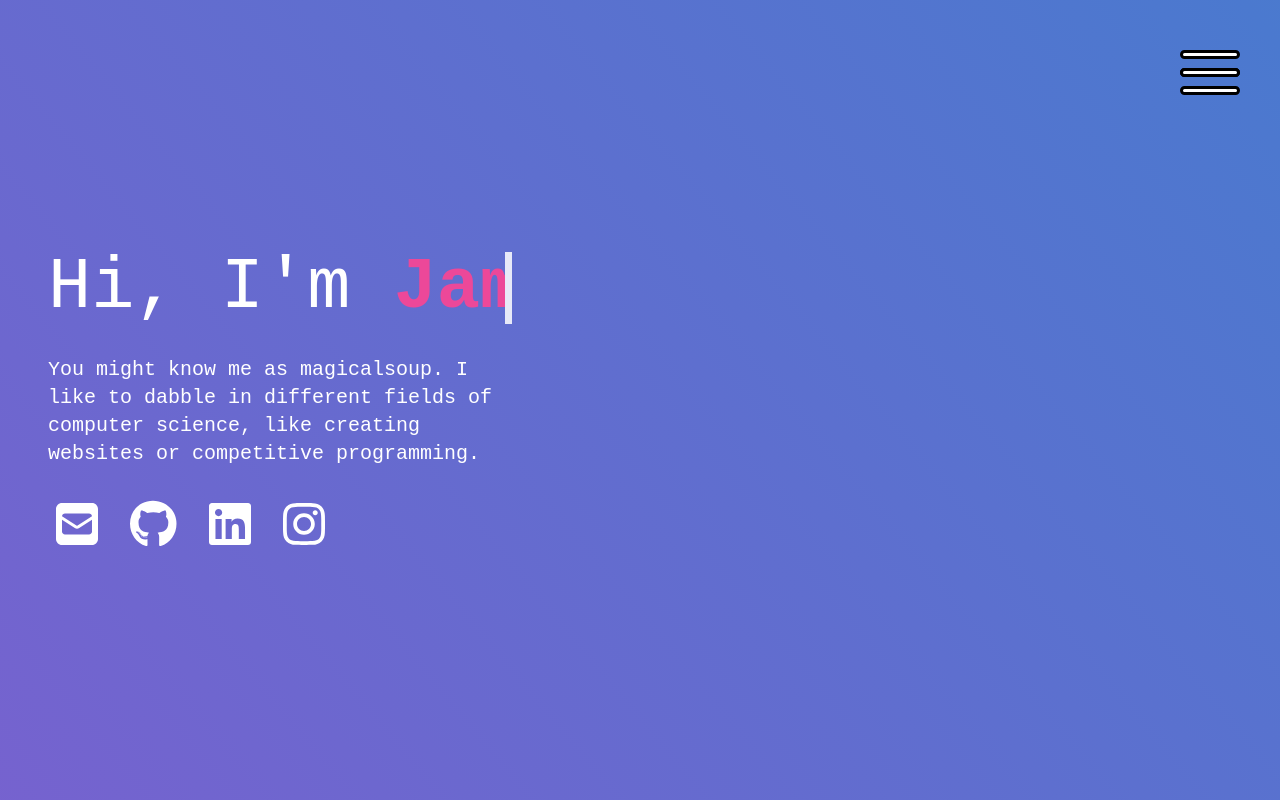
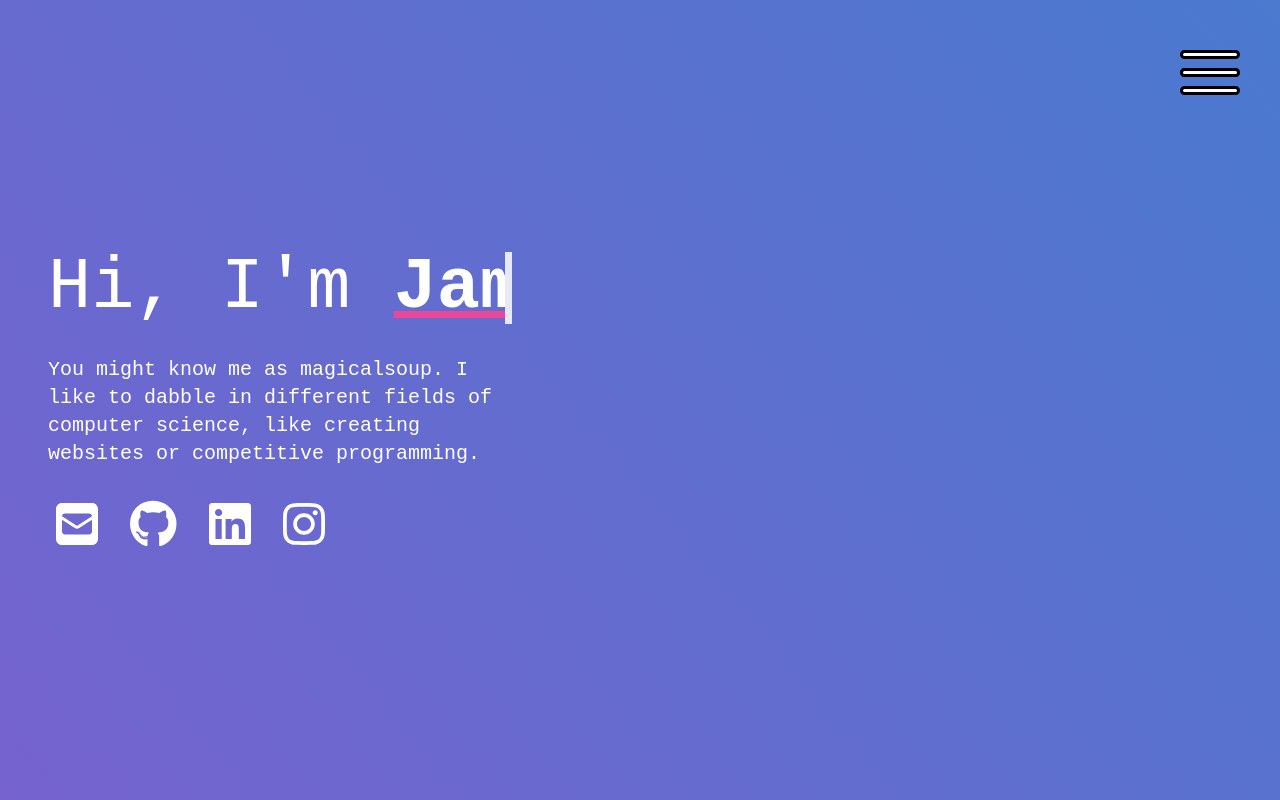
Before and after one commit to magicalsoup/magicalsoup-website, a Next.js app: page / in a window 1280 px wide. Built offline with nearby package versions, Linux system fonts and the light colour scheme.

Commit message:
add finishing touches

```diff
--- a/pages/blog/index.js
+++ b/pages/blog/index.js
@@ -30,7 +30,7 @@ export default function Home({ allPostsData }) {
             {allPostsData.map(({id, date, title, imageSrc}) => (
               <div className="flex flex-col w-full md:w-2/3 items-start">
                   <a className="flex w-full justify-center" href={`/blog/${id}`}>
-                    <img src={imageSrc} className="object-fill w-full h-full aspect-video border-2"/>
+                    <img src={imageSrc} className="object-fill w-full h-full aspect-video rounded-xl border-2"/>
                   </a>
                   <div className="text-gray-500">
                     {formatDate(date)}
--- a/pages/index.js
+++ b/pages/index.js
@@ -15,7 +15,9 @@ export default function Home() {
         <div id="container">
           <div className="flex flex-col h-screen justify-center">
             <div className="pl-12 w-4/5 lg:w-2/5 space-y-8">
-              <h1 className="typed-out text-3xl md:text-7xl block" id="body-text">Hi, I'm <a className="font-bold text-pink-500">James</a></h1>
+              <h1 className="typed-out text-3xl md:text-7xl block" id="body-text">
+                Hi, I'm <a className="font-bold underline decoration-pink-500">James</a>
+              </h1>
               <p className="text-white text-xl" id="body-text">
                 You might know me as magicalsoup. I like to dabble in different fields of computer science,
                 like creating websites or competitive programming.
```
